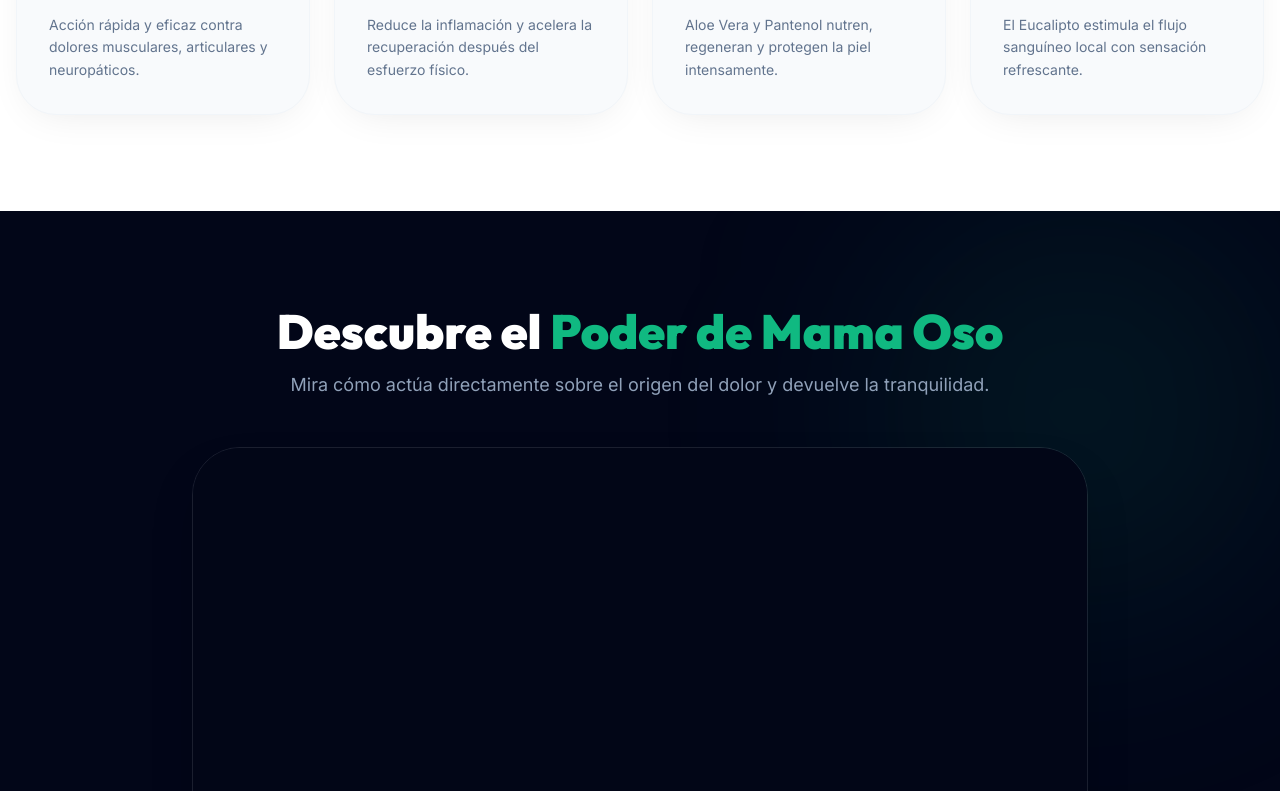
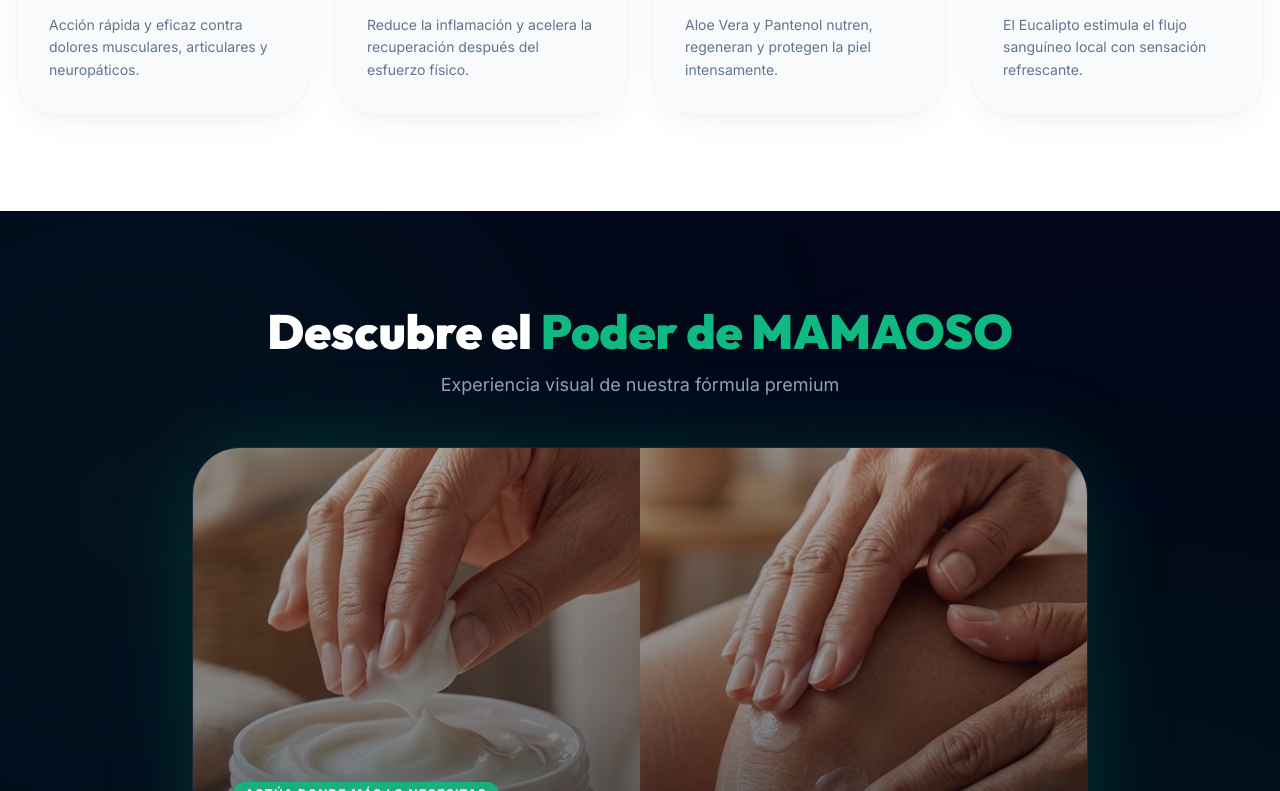
Before and after one commit to Ferja123/mamaoso, a React (Vite) app: page / in a window 1280 px wide. Shown: the part 2309-3100 px from the top of the page. Built offline with nearby package versions, Linux system fonts and the light colour scheme.

Commit message:
feat: Restored original VideoShowcase as requested

```diff
--- a/src/App.tsx
+++ b/src/App.tsx
@@ -7,7 +7,7 @@
 import { HeroSection } from './components/HeroSection';
 import { ProblemSection } from './components/ProblemSection';
 import { BenefitsGrid } from './components/BenefitsGrid';
-import { EmbeddedVideo } from './components/EmbeddedVideo';
+import { VideoShowcase } from './components/VideoShowcase';
 import { ExpertEndorsement } from './components/ExpertEndorsement';
 import { SolutionSection } from './components/SolutionSection';
 import { IngredientsSection } from './components/IngredientsSection';
@@ -71,8 +71,8 @@
         {/* 4. Benefits: What does MAMAOSO do? */}
         <BenefitsGrid />
 
-        {/* 5. High Impact Video Showcase */}
-        <EmbeddedVideo onOrderClick={scrollToOrder} />
+        {/* 5. Video Showcase: Cinematic product experience */}
+        <VideoShowcase onOrderClick={scrollToOrder} />
 
         {/* 6. Expert Endorsement: Trust anchor with Medical Professional */}
         <ExpertEndorsement />
```
